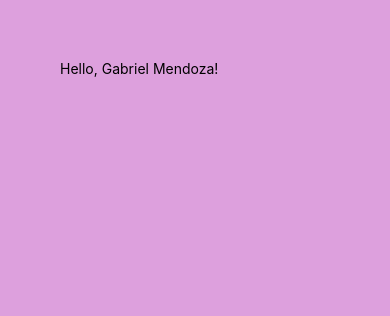
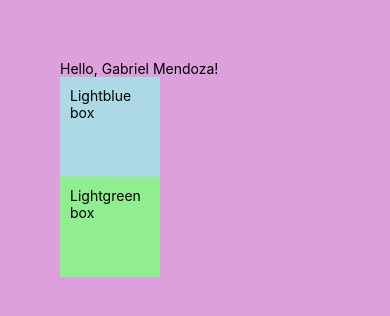
Before and after one commit to GabTheGreat25/Mobile-Prac-React-Native, a React Native app: screen / in a window 390 px wide. Shown: the top 316 px of the page. Built offline with nearby package versions, Linux system fonts and the light colour scheme.

Commit message:
Simple Multiple Styles

```diff
--- a/App.js
+++ b/App.js
@@ -1,11 +1,17 @@
-import { View, StyleSheet } from "react-native";
+import { View, StyleSheet, Text } from "react-native";
 import { Greet } from "./components";
 
 export default function App() {
   return (
     <>
       <View style={styles.container}>
-        <Greet name="Gabriel Mendoza" />
+        <Greet name="Gabriel Mendoza" style={styles.title} />
+        <View style={[styles.lightblueBg, styles.box]}>
+          <Text>Lightblue box</Text>
+        </View>
+        <View style={[styles.box, styles.lightgreenBg]}>
+          <Text>Lightgreen box</Text>
+        </View>
       </View>
     </>
   );
@@ -13,4 +19,11 @@ export default function App() {
 
 const styles = StyleSheet.create({
   container: { flex: 1, backgroundColor: "plum", padding: 60 },
+  box: {
+    width: 100,
+    height: 100,
+    padding: 10,
+  },
+  lightblueBg: { backgroundColor: "lightblue" },
+  lightgreenBg: { backgroundColor: "lightgreen" },
 });
```
